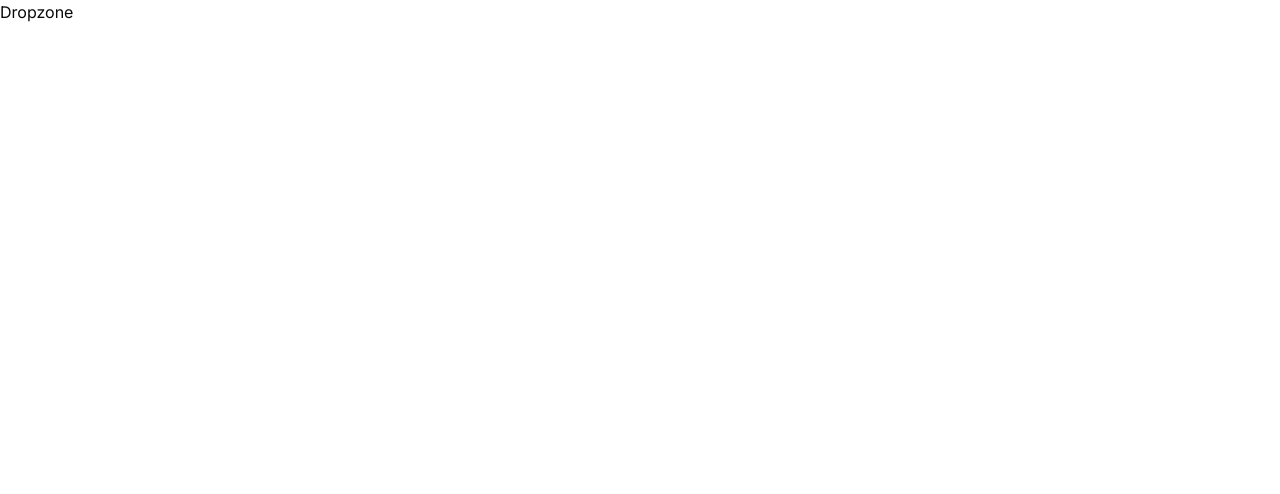
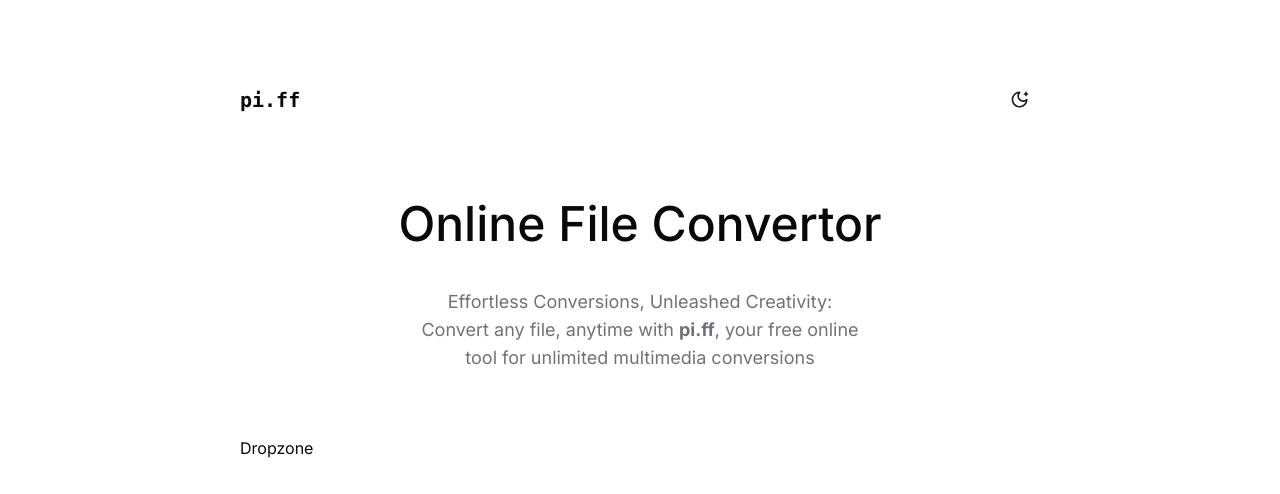
Before and after one commit to x0bd/pi.ff, a Next.js app: page / in a window 1280 px wide. Shown: the top 494 px of the page. Built offline with nearby package versions, Linux system fonts and the light colour scheme.

Commit message:
add theme toggle

```diff
--- a/app/layout.tsx
+++ b/app/layout.tsx
@@ -1,6 +1,8 @@
 import type { Metadata } from "next";
 import "./globals.css";
 import { Inter as FontSans } from "next/font/google";
+import Navbar from "@/components/Navbar";
+import { ThemeProvider } from "@/components/theme-provider";
 
 const fontSans = FontSans({
 	subsets: ["latin"],
@@ -19,7 +21,17 @@ export default function RootLayout({
 }>) {
 	return (
 		<html lang="en" suppressHydrationWarning>
-			<body className={fontSans.className}>{children}</body>
+			<body className="mx-auto flex min-h-screen max-w-[880px] flex-col gap-9 px-10 text-base md:gap-20 md:py-20">
+				<ThemeProvider
+					attribute="class"
+					defaultTheme="system"
+					enableSystem
+					disableTransitionOnChange
+				>
+					<Navbar />
+					<div className={fontSans.className}>{children}</div>
+				</ThemeProvider>
+			</body>
 		</html>
 	);
 }
--- a/app/page.tsx
+++ b/app/page.tsx
@@ -3,6 +3,16 @@ import Dropzone from "@/components/dropzone";
 const Home = () => {
 	return (
 		<div className="space-y-16 pb-8">
+			<div className="space-y-10">
+				<h1 className="text-3xl md:text-5xl font-medium text-center">
+					Online File Convertor
+				</h1>
+				<p className="text-md text-muted-foreground md:text-lg text-center md:px-24 xl:px-44 2xl:px-52">
+					Effortless Conversions, Unleashed Creativity: Convert any
+					file, anytime with <strong>pi.ff</strong>, your free online
+					tool for unlimited multimedia conversions
+				</p>
+			</div>
 			<Dropzone />
 		</div>
 	);
--- /dev/null
+++ b/components/Navbar.tsx
@@ -0,0 +1,12 @@
+import { ThemeSwitch } from "./theme-toggle";
+
+export default function Navbar({}): any {
+	return (
+		<nav className="flex justify-between items-center">
+			<h1 className="font-mono text-xl font-semibold">pi.ff</h1>
+			<div>
+				<ThemeSwitch />
+			</div>
+		</nav>
+	);
+}
--- /dev/null
+++ b/components/theme-provider.tsx
@@ -0,0 +1,9 @@
+"use client";
+
+import * as React from "react";
+import { ThemeProvider as NextThemesProvider } from "next-themes";
+import { type ThemeProviderProps } from "next-themes/dist/types";
+
+export function ThemeProvider({ children, ...props }: ThemeProviderProps) {
+	return <NextThemesProvider {...props}>{children}</NextThemesProvider>;
+}
--- /dev/null
+++ b/components/theme-toggle.tsx
@@ -0,0 +1,18 @@
+"use client";
+
+import * as React from "react";
+import { MoonStar, SunDim } from "lucide-react";
+import { useTheme } from "next-themes";
+import { Button } from "./ui/button";
+
+export function ThemeSwitch() {
+	const { resolvedTheme, setTheme } = useTheme();
+	let otherTheme = resolvedTheme === "dark" ? "light" : "dark";
+
+	return (
+		<Button variant="link" size="icon" onClick={() => setTheme(otherTheme)}>
+			<MoonStar className="h-[1.2rem] w-[1.2rem] rotate-0 scale-100 transition-all dark:-rotate-90 dark:scale-0 " />
+			<SunDim className="absolute h-[1.2rem] w-[1.2rem] rotate-90 scale-0 transition-all dark:rotate-0 dark:scale-100 " />
+		</Button>
+	);
+}
```
